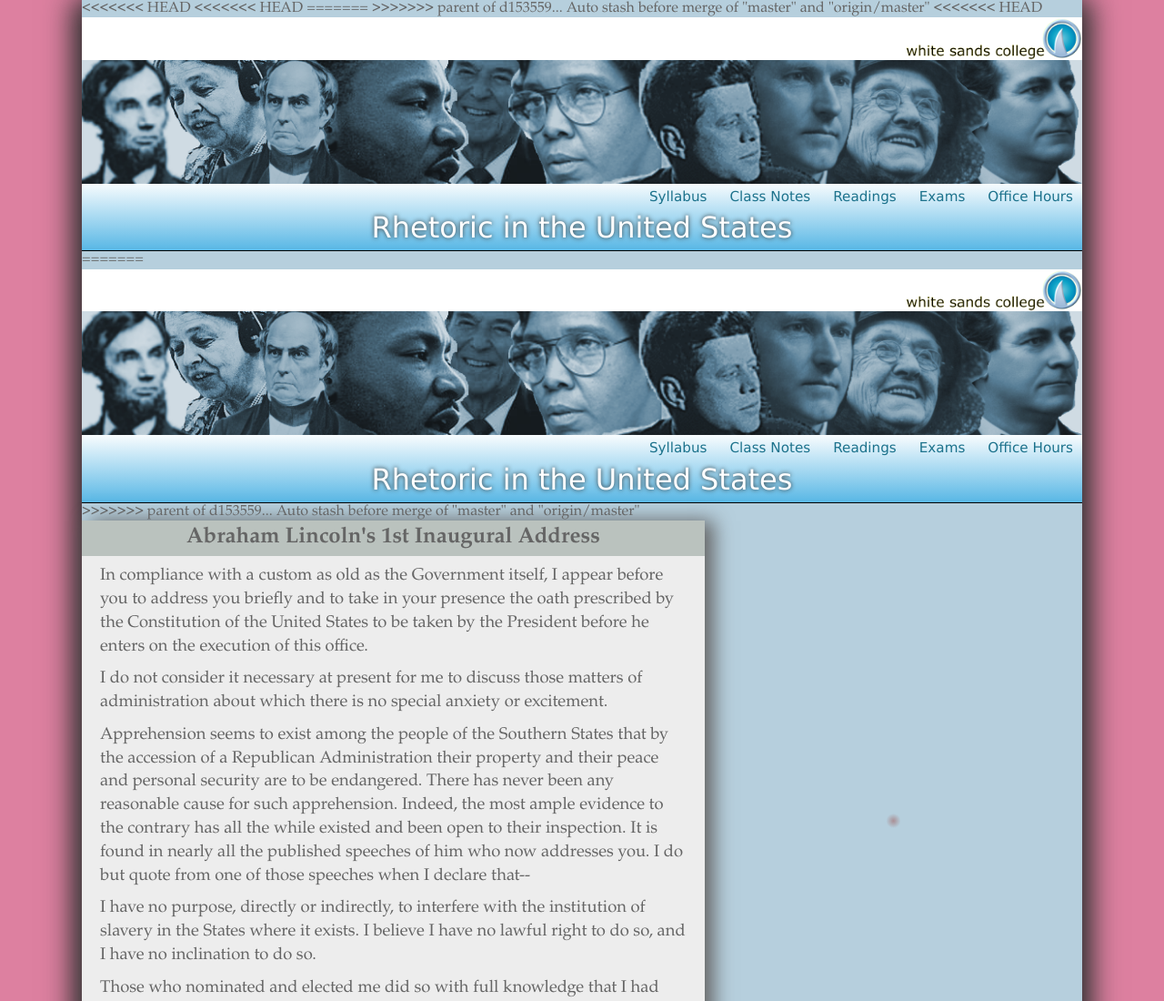
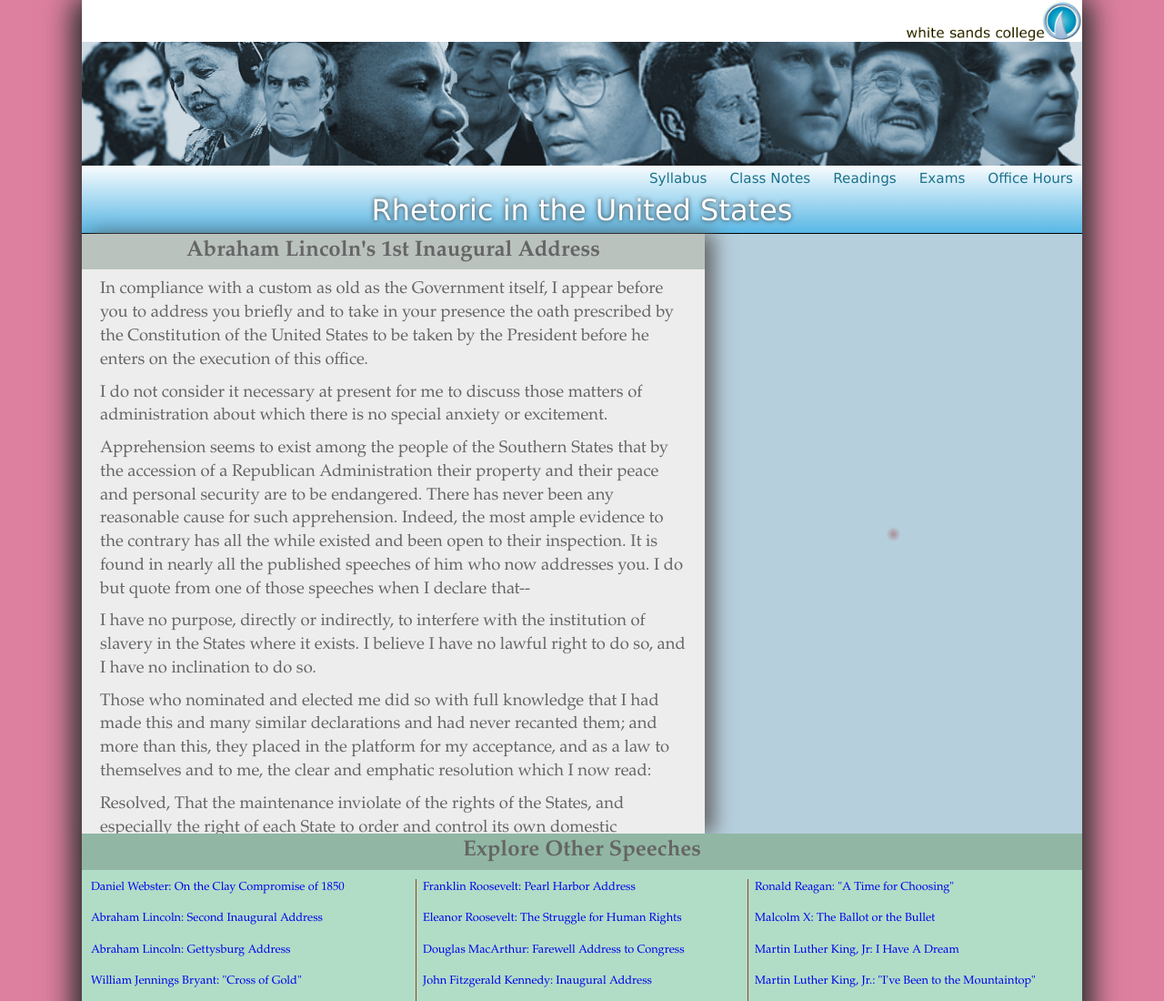
Before and after one commit to jaybar975/S1_Project_15_04, a plain HTML site: page index.html in a window 1280 px wide. Shown: the top 1100 px of the page at 91% size. Drawn offline with Linux system fonts and the light colour scheme.

Commit message:
Final Commit Push- Ready for Review
Fixed all the errors and finished comments

```diff
--- a/index.html
+++ b/index.html
@@ -2,28 +2,19 @@
 <html lang="en">
 
 <head>
-<<<<<<< HEAD
       <!--
-=======
-   <!--
->>>>>>> parent of d153559... Auto stash before merge of "master" and "origin/master"
       New Perspectives on HTML5, CSS3, and JavaScript 6th Edition
       Tutorial 13
       Case Problem 4
 
       Word Cloud of Lincoln's 1st Inaugural
-<<<<<<< HEAD
       Author: Justin Aybar
-=======
-      Author: Justin Aybar
->>>>>>> parent of d153559... Auto stash before merge of "master" and "origin/master"
       Date: 4.23.19
 
       Filename: index.html
 
    -->
 
-<<<<<<< HEAD
       <meta charset="utf-8" />
       <meta name="viewport" content="width=device-width, initial-scale=1" />
       <title>Rhetoric in the United States Word Cloud</title>
@@ -33,22 +24,10 @@
 
       <script src="ws_stopwords.js" async></script>
       <script src="ws_cloud.js" async></script>
-=======
-   <meta charset="utf-8" />
-   <meta name="viewport" content="width=device-width, initial-scale=1" />
-   <title>Rhetoric in the United States Word Cloud</title>
-   <link href="ws_base.css" rel="stylesheet" />
-   <link href="ws_styles.css" rel="stylesheet" />
-   <link rel="stylesheet" href="ws_cloud.css" />
-
-   <script src="ws_stopwords.js" async></script>
-   <script src="ws_cloud.js" async></script>
->>>>>>> parent of d153559... Auto stash before merge of "master" and "origin/master"
 
 </head>
 
 <body>
-<<<<<<< HEAD
       <header>
             <img src="ws_logo.png" alt="White Sands College" id="wsimg" />
             <img src="ws_rhetoric.png" alt="American Rhetoric" id="logoimg" />
@@ -64,23 +43,6 @@
             </nav>
             <h1>Rhetoric in the United States</h1>
       </header>
-=======
-   <header>
-      <img src="ws_logo.png" alt="White Sands College" id="wsimg" />
-      <img src="ws_rhetoric.png" alt="American Rhetoric" id="logoimg" />
-      <nav class="horizontal" id="topLinks">
-         <a id="navicon" href="#"><img src="ws_navicon.png" alt="" /></a>
-         <ul>
-            <li><a href="#">Syllabus</a></li>
-            <li><a href="#">Class Notes</a></li>
-            <li><a href="#">Readings</a></li>
-            <li><a href="#">Exams</a></li>
-            <li><a href="#">Office Hours</a></li>
-         </ul>
-      </nav>
-      <h1>Rhetoric in the United States</h1>
-   </header>
->>>>>>> parent of d153559... Auto stash before merge of "master" and "origin/master"
 
       <section>
             <article>
@@ -599,8 +561,7 @@
 
       </section>
 
-<<<<<<< HEAD
-      <footer>
+      <<<<<<< HEAD <footer>
             Rhetoric in the United States &copy; 2018 English (US)
             </footer>
             =======
--- a/ws_cloud.js
+++ b/ws_cloud.js
@@ -48,9 +48,9 @@ window.addEventListener("load", function () {
       // This creates the wordContent equal to wordCount of trim
       wordContent = wordContent.trim();
       // This creates the wordCount equal to wordContent of replace with regular expressions and a empty string
-   wordContent = wordContent.replace(/\s+/g, "");
+      wordContent = wordContent.replace(/\s+/g, " ");
       // This creates the variable called wordArray equal to wordCount of split with an empty string
-   var wordArray = wordContent.split("");
+      var wordArray = wordContent.split(" ");
       // This creates the variable called uniqueWords equal to findUnique of wordArray
       var uniqueWords = findUnique(wordArray);
       // This calls the uniqueWords variable of sort with sortByCount
```
Also changed, not shown: 2 other files. Lines whose indentation alone changed are shown as unchanged.
